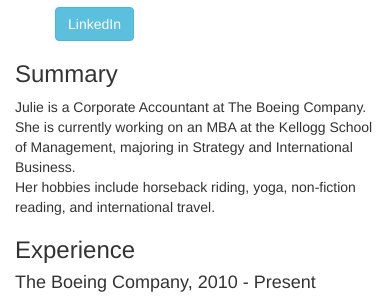
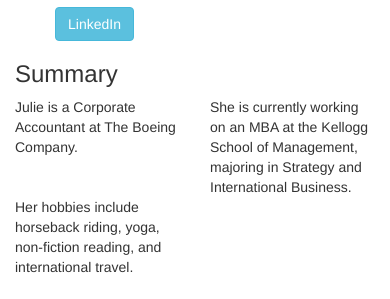
Before and after one commit to juliebogart/hw2, a plain HTML site: page index.html in a window 390 px wide. Shown: the part 779-1078 px from the top of the page. Drawn offline with nearby package versions, Linux system fonts and the light colour scheme.

Commit message:
fixed so all three columns show on small device (iPad)

```diff
--- a/index.html
+++ b/index.html
@@ -30,20 +30,20 @@
 
 </ul>
 
-<min-width: @screen-sm-min>
+<min-width: @screen-sm-max>
 
     <h3>Summary</h3>
     <p>
 
       <div class="row">
-        <div class="col-sm-6 col-sm-4">  Julie is a Corporate Accountant at The Boeing Company.
+        <div class="col-xs-6 col-sm-4">  Julie is a Corporate Accountant at The Boeing Company.
 
         </div>
-        <div class="col-sm-6 col-sm-4">  She is currently working on an MBA at the Kellogg School of Management,
+        <div class="col-xs-6 col-sm-4">  She is currently working on an MBA at the Kellogg School of Management,
           majoring in Strategy and International Business.</div>
 
-        <div class="clearfix visible-sm-block"></div>
-        <div class="col-sm-6 col-sm-4">  Her hobbies include horseback riding, yoga, non-fiction reading,
+        <div class="clearfix visible-xs-block"></div>
+        <div class="col-xs-6 col-sm-4">  Her hobbies include horseback riding, yoga, non-fiction reading,
           and international travel.</div>
       </div>
 
```
